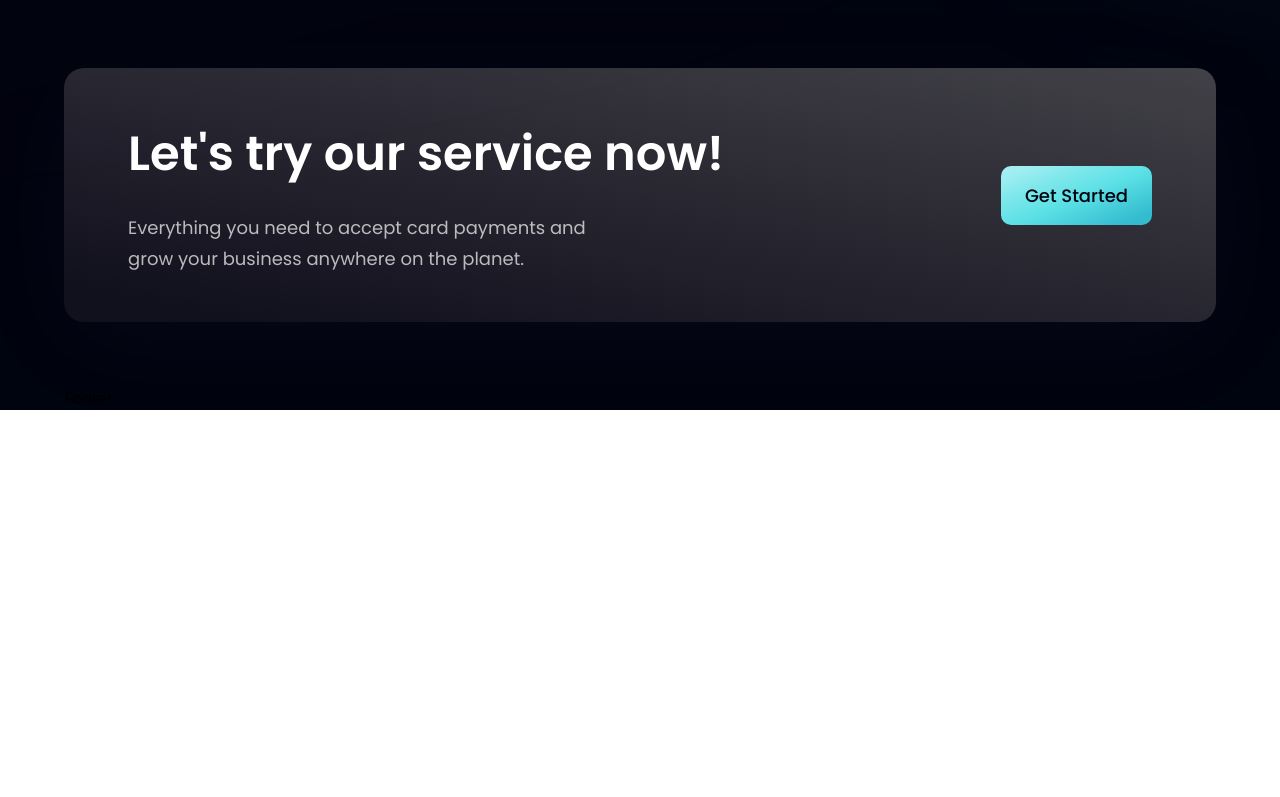
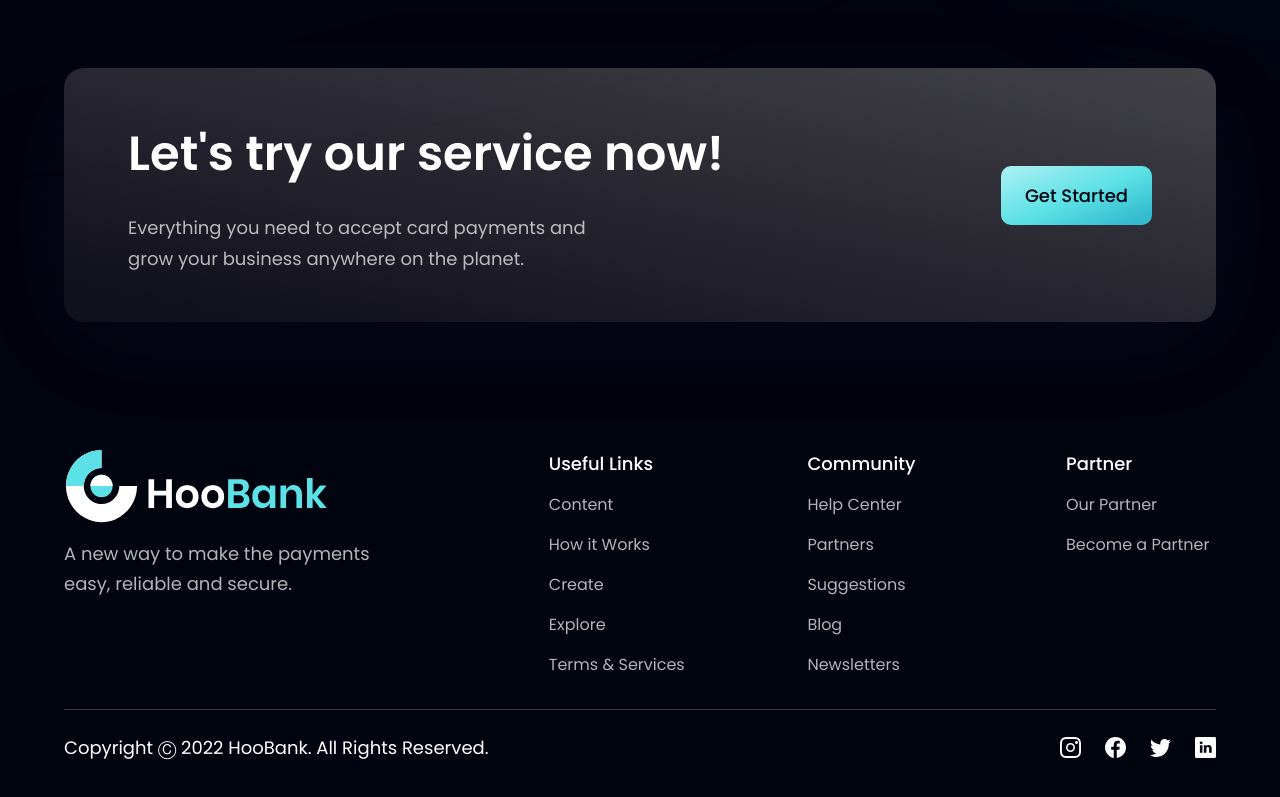
Before and after one commit to Parshvavyas17/Bank-App-Frontend, a React (Vite) app: page / in a window 1280 px wide. Shown: the part 3194-3991 px from the top of the page. Before the commit the page ends 3604 px from the top, so only its background shows below. Built offline with nearby package versions, Linux system fonts and the light colour scheme.

Commit message:
Footer Added

```diff
--- a/src/components/Footer.jsx
+++ b/src/components/Footer.jsx
@@ -1,5 +1,67 @@
-const Footer = () => {
-  return <div>Footer</div>;
-};
+import styles from "../styles";
+import { logo } from "../assets";
+import { footerLinks, socialMedia } from "../constants";
+
+const Footer = () => (
+  <section className={`${styles.flexCenter} ${styles.paddingY} flex-col`}>
+    <div className={`${styles.flexStart} md:flex-row flex-col mb-8 w-full`}>
+      <div className="flex-[1] flex flex-col justify-start mr-10">
+        <img
+          src={logo}
+          alt="hoobank"
+          className="w-[266px] h-[72.14px] object-contain"
+        />
+        <p className={`${styles.paragraph} mt-4 max-w-[312px]`}>
+          A new way to make the payments easy, reliable and secure.
+        </p>
+      </div>
+
+      <div className="flex-[1.5] w-full flex flex-row justify-between flex-wrap md:mt-0 mt-10">
+        {footerLinks.map((footerlink) => (
+          <div
+            key={footerlink.title}
+            className={`flex flex-col ss:my-0 my-4 min-w-[150px]`}
+          >
+            <h4 className="font-poppins font-medium text-[18px] leading-[27px] text-white">
+              {footerlink.title}
+            </h4>
+            <ul className="list-none mt-4">
+              {footerlink.links.map((link, index) => (
+                <li
+                  key={link.name}
+                  className={`font-poppins font-normal text-[16px] leading-[24px] text-dimWhite hover:text-secondary cursor-pointer ${
+                    index !== footerlink.links.length - 1 ? "mb-4" : "mb-0"
+                  }`}
+                >
+                  {link.name}
+                </li>
+              ))}
+            </ul>
+          </div>
+        ))}
+      </div>
+    </div>
+
+    <div className="w-full flex justify-between items-center md:flex-row flex-col pt-6 border-t-[1px] border-t-[#3F3E45]">
+      <p className="font-poppins font-normal text-center text-[18px] leading-[27px] text-white">
+        Copyright Ⓒ 2022 HooBank. All Rights Reserved.
+      </p>
+
+      <div className="flex flex-row md:mt-0 mt-6">
+        {socialMedia.map((social, index) => (
+          <img
+            key={social.id}
+            src={social.icon}
+            alt={social.id}
+            className={`w-[21px] h-[21px] object-contain cursor-pointer ${
+              index !== socialMedia.length - 1 ? "mr-6" : "mr-0"
+            }`}
+            onClick={() => window.open(social.link)}
+          />
+        ))}
+      </div>
+    </div>
+  </section>
+);
 
 export default Footer;
```
